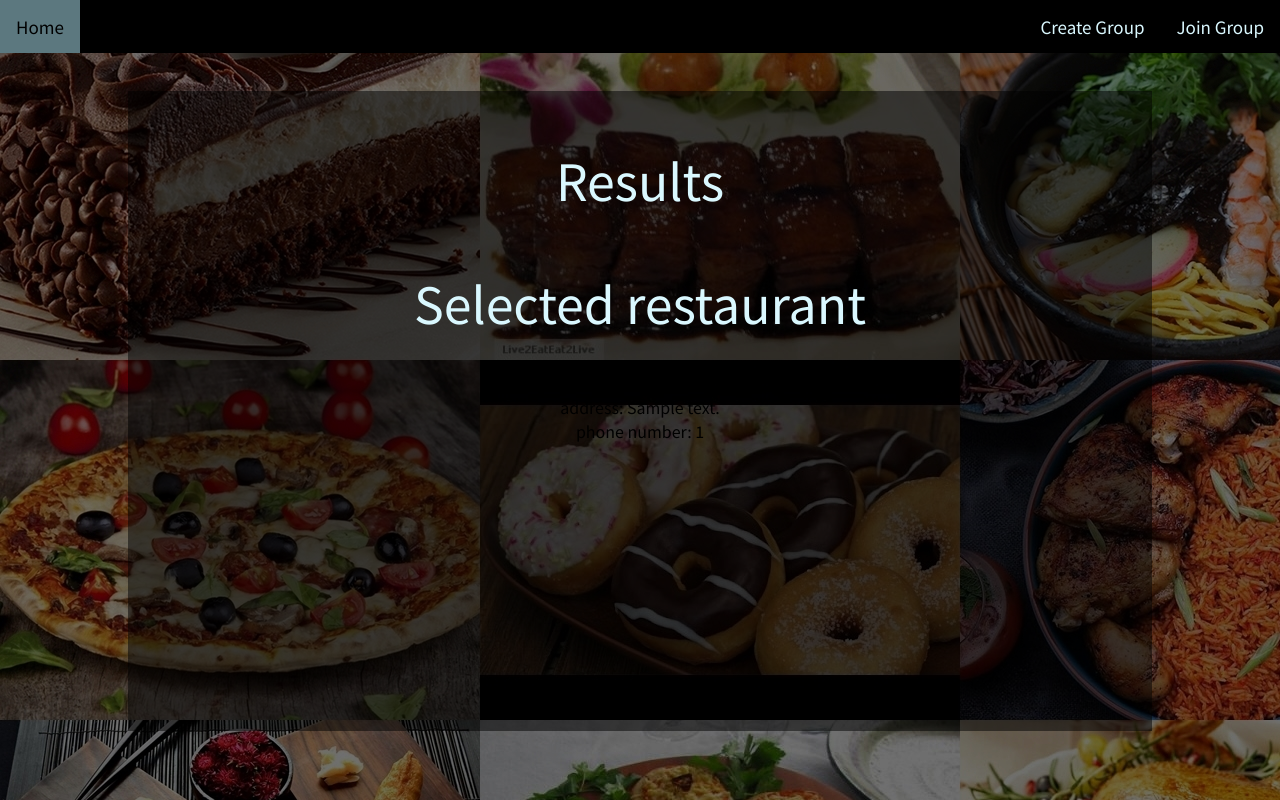
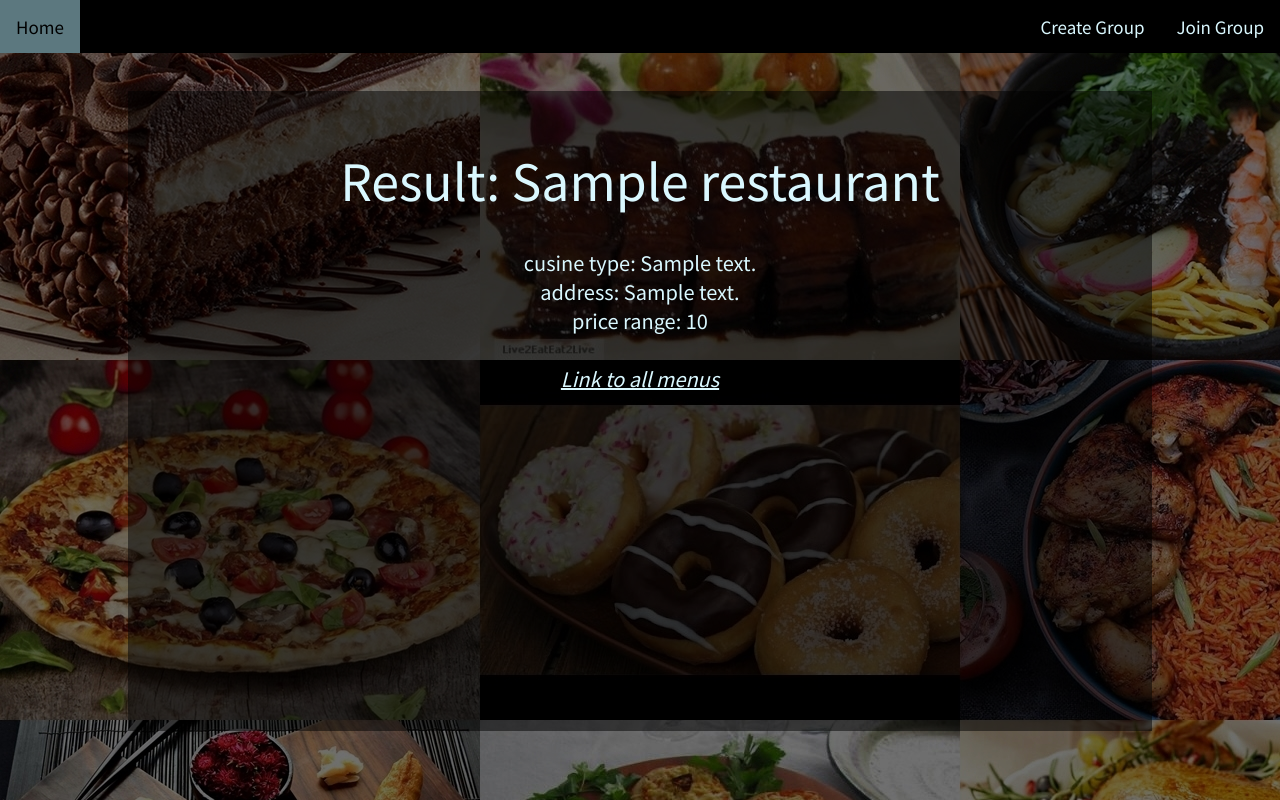
Before and after one commit to clarindaho/eaterank, a Flask app: template templates/results.html in a window 1280 px wide. Run offline with Flask 2, Linux system fonts and the light colour scheme; the template is opened without the code that fills it: most values are stand-ins (such as "Sample title", 1, 10 or a date in 2020).

Commit message:
finishing up fancying results and voting pages

```diff
--- a/templates/results.html
+++ b/templates/results.html
@@ -12,16 +12,15 @@
 
 {% block body %}
 	<div class="home">
-		<h1 class="home_title">Results</h1>
-		<div class="home_content">
-
-			<!-- Need to add image -->
-			<h1 class="home_title">Selected restaurant</h1>
-			<div>
-				cusine type: {{ restaurant['cuisine'] }}<br>
-				address: {{ restaurant['address'] }}<br>
-				phone number: {{ restaurant['phone_num'] }}<br>
-			</div>
+		<h1 class="home_title">Result: {{restaurant['name']}}</h1>
+		<div class="home_text">
+			cusine type: {{ restaurant['cuisine'] }}<br>
+			address: {{ restaurant['address'] }}<br>
+			price range: {{ restaurant['price_range'] }}<br>
+			<br>
+			<a href="{{restaurant['menu_url']}}" style="text-decoration: underline; font-style: italic;">
+				Link to all menus
+			</a>
 		</div>
 	</div>
 {% endblock %}
--- a/templates/voting.html
+++ b/templates/voting.html
@@ -17,6 +17,8 @@
 			price range: {{restaurant['price_range']}}<br>
 			<br>
 			<a href="{{restaurant['menu_url']}}" style="text-decoration: underline; font-style: italic;">
+				Link to all menus
+			</a>
 		</div>
 		<form action="{{url_for('vote_for')}}" method='post' id="small_button" style="margin-left: 5%;">
 			<input class="button" type="submit" value="Good" style="float: left">
```
